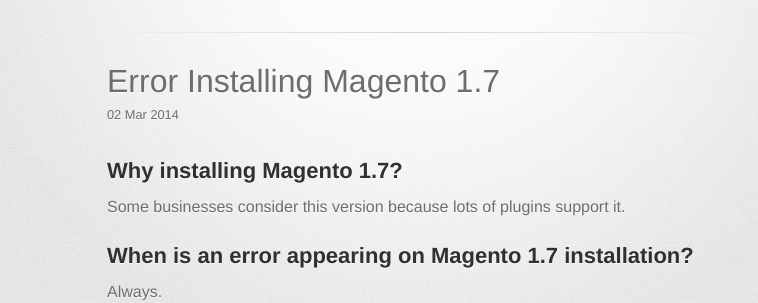
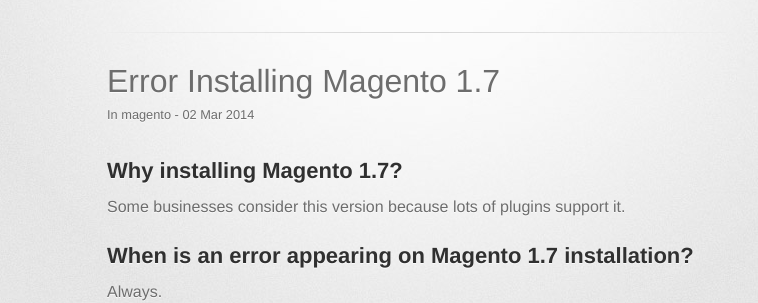
Before and after one commit to adagio/adagio.github.io, a Jekyll site: the page built from _posts/2014-03-02-magento-1_7-installing-error.md, in a window 1280 px wide. Shown: the part 214-517 px from the top of the page, without its empty margins (223-981 px from the left). Built offline with Jekyll 4.4.1, drawn with Linux system fonts in a browser that asks for light colours; some web fonts are replaced; Markdown is read by kramdown in place of the engine named in the settings.

Commit message:
Adds category to meta block

```diff
--- a/_layouts/post.html
+++ b/_layouts/post.html
@@ -2,7 +2,7 @@
 layout: default
 ---
 <h1>{{ page.title }}</h1>
-<p class="meta">{{ page.date | date_to_string }}</p>
+<p class="meta">In {{page.categories}} - {{ page.date | date_to_string }}</p>
 
 <div class="post">
 {{ content }}
```
